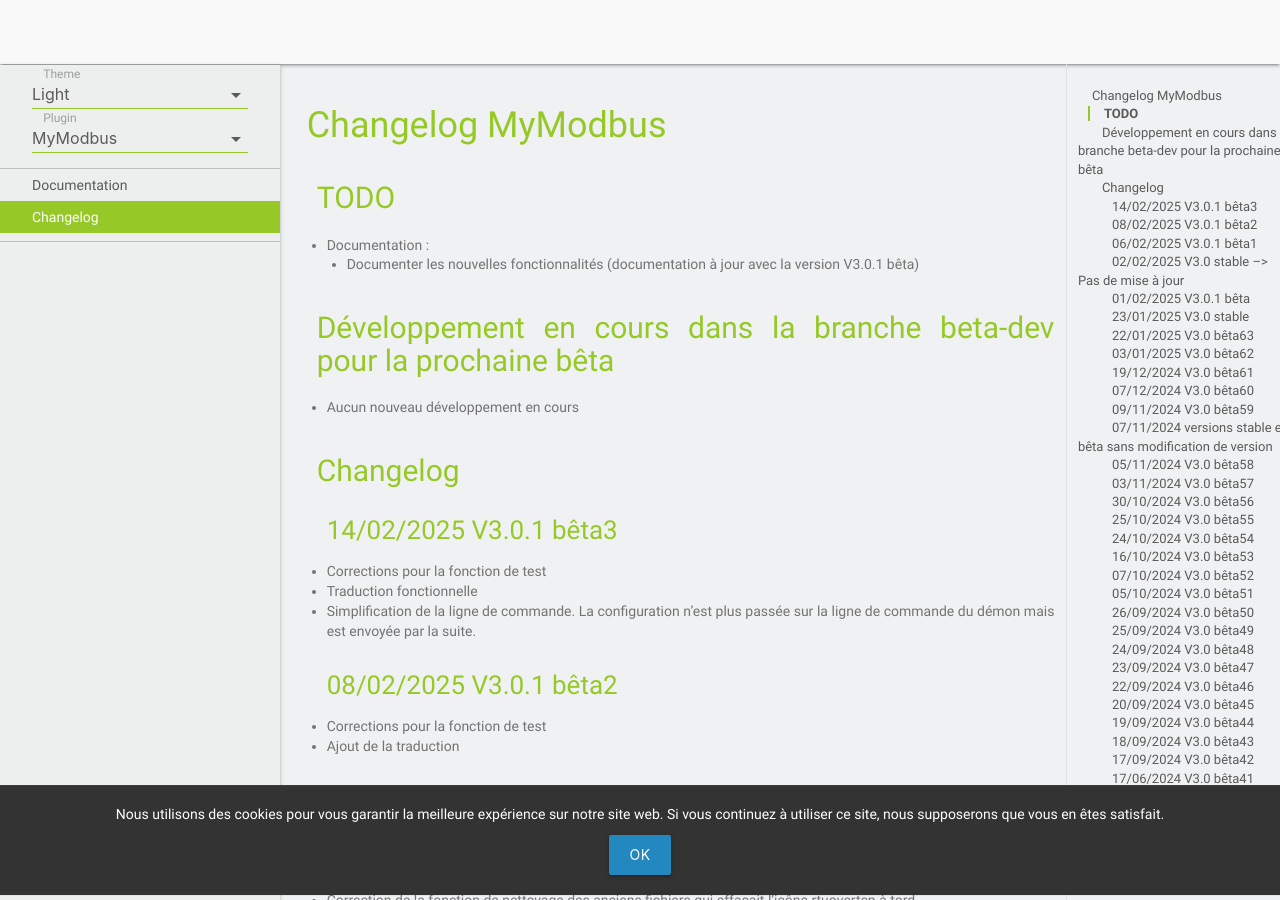
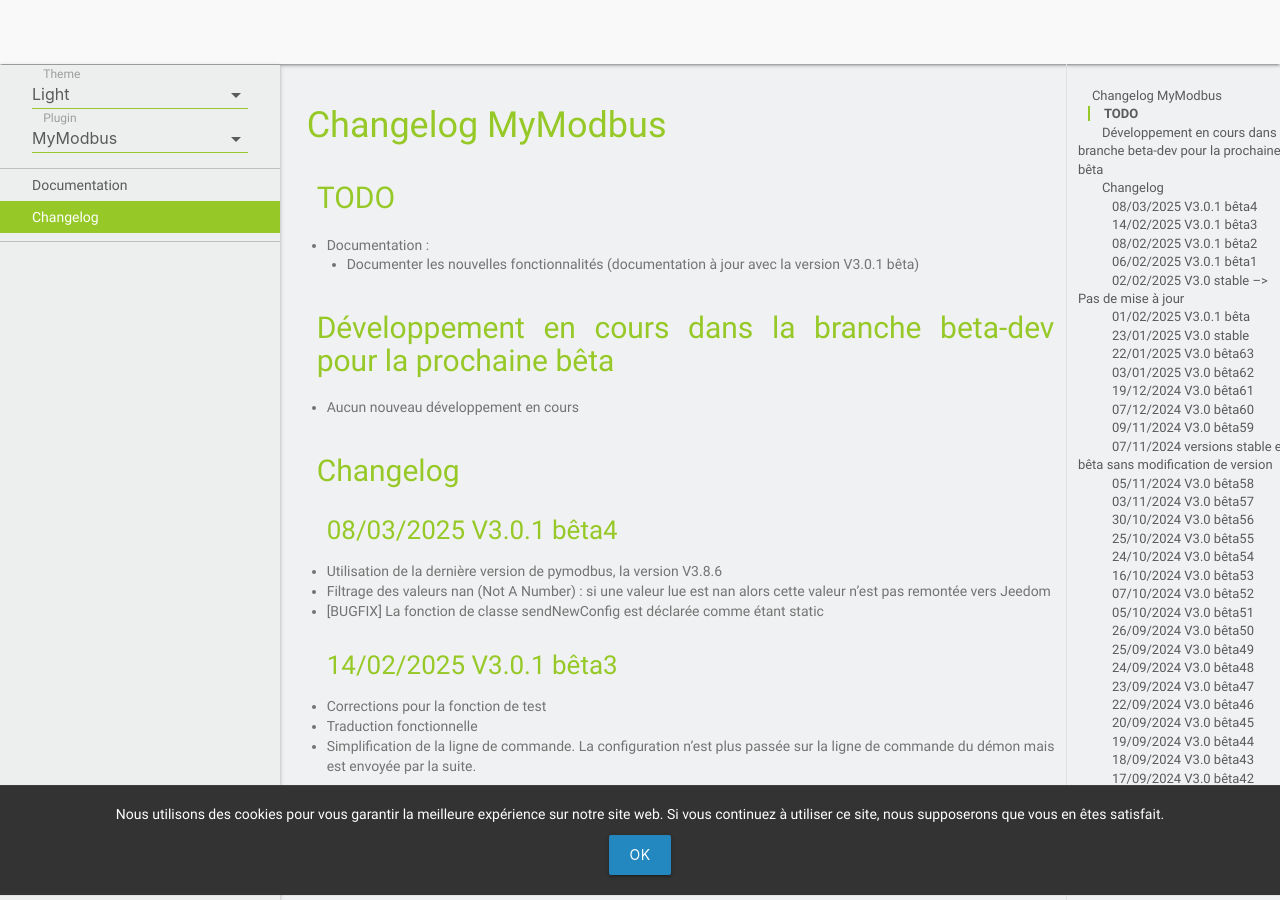
Before and after one commit to MrWaloo/jeedom-plugins-doc, a Jekyll site: the page built from docs/fr_FR/mymodbus_changelog.md, in a window 1280 px wide and 900 px high. Built offline with Jekyll 4.4.1, drawn with Linux system fonts in a browser that asks for light colours; emoji names are drawn with the system emoji font; our own code applies the rules of GitHub Pages for plain Markdown files.

Commit message:
Update mymodbus_changelog.md

```diff
--- a/docs/fr_FR/mymodbus_changelog.md
+++ b/docs/fr_FR/mymodbus_changelog.md
@@ -8,6 +8,11 @@
 - Aucun nouveau développement en cours
 
 ## Changelog
+
+### 08/03/2025 V3.0.1 bêta4
+- Utilisation de la dernière version de pymodbus, la version V3.8.6
+- Filtrage des valeurs nan (Not A Number) : si une valeur lue est nan alors cette valeur n'est pas remontée vers Jeedom
+- [BUGFIX] La fonction de classe sendNewConfig est déclarée comme étant static
 
 ### 14/02/2025 V3.0.1 bêta3
 - Corrections pour la fonction de test
```
